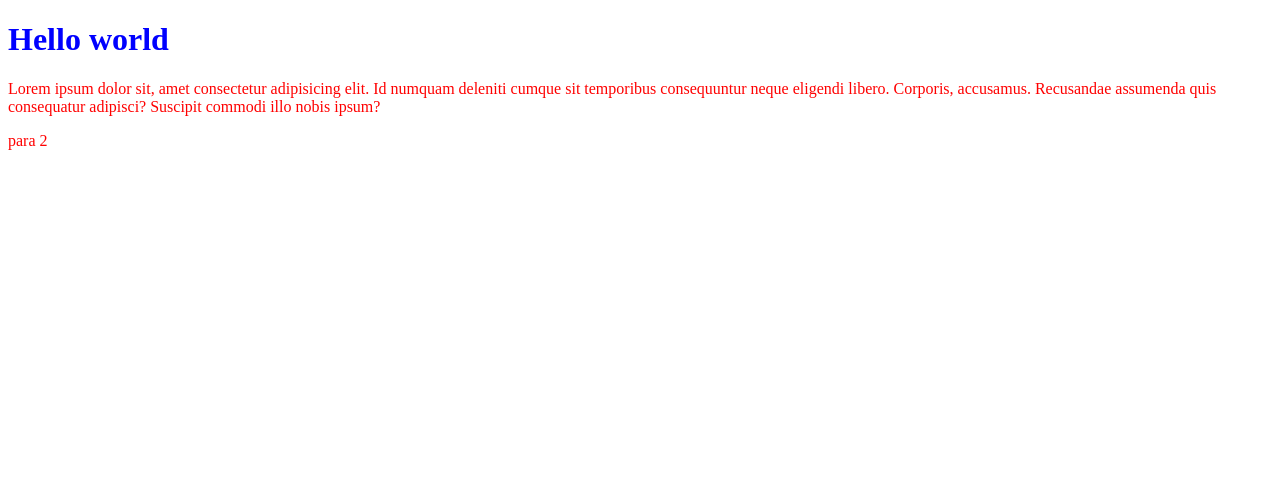
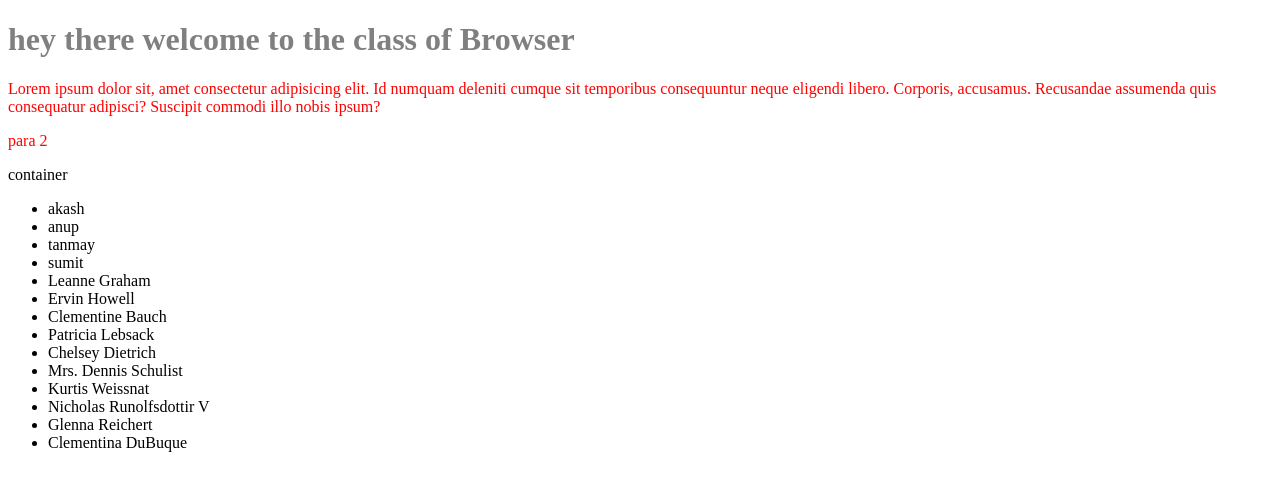
Before and after one commit to thakurutkarsh22/JavascriptBootcamp2, a plain HTML site: page LiveClass/8.Browser/index.html in a window 1280 px wide. Drawn offline with Linux system fonts and the light colour scheme.

Commit message:
Browser, fragments, CRUD operation on DOM.

```diff
--- a/LiveClass/10.Browser/script.js
+++ /dev/null
@@ -1,112 +0,0 @@
-// Things that we have noticed
-// 1. chrome works inside ram, when we open more tabs the ram is consumed.
-// 2. Ram only stores key value pairs (Objects)
-// 3. Window object talks about that particular tab. (Window object is a GLOBAL object)
-
-
-// A browser tab consists of
-/*
-    1. DOM: Document object Model (HTML)
-    2. JS: language for math and function
-    3. BOM: Browser object model -> it is a collection of function and variables that is provided by the browser so that
-    it can help the program (like calling youtube server through fetch());
-*/
-
-// ---------------- DOM TREE ----------------------
-
-/*
-// Dom visualizer Link: https://bioub.github.io/dom-visualizer/
-
-
-Question: why tree format of DOM?
-Answer: bec it stored relationships.
-
-TYPES of NODES:
-1. Element Node: (h1, html , head, title ... etc )
-2. Text Node: (real text and Blank space)
-3. Comment Node: (COmments inside the HTML)
-*/
-
-// ---------- CRUD operations on the DOM TREE -----
-/*
-    C- create
-    R- read
-    U- Update
-    D- Delete
-
-*/
-
-/*
-    Properties to lookout for
-    id,
-    className
-    classList
-    textContent
-    innerHtml
-    innerText
-*/
-
-// -------------------------- SELECTORS (getting the element, READING) ------------------
-
-// 1. getElementByID: (Very Very fast)
-/*
-const headingELement = document.getElementById("heading");
-console.dir(headingELement);
-*/
-
-// 2. getElementsByClassName
-
-/*
-const golfElements = document.getElementsByClassName("golf");
-console.log(golfElements);
-// golfElements -> HTMLCollection -> Array like data structure
-*/
-
-// 3. getElementsByTagName:
-
-/*
-const allParagraphsELements = document.getElementsByTagName("p");
-console.log(allParagraphsELements);
-
-//allParagraphsELements -> HTMLCollection -> Array like data structure
-
-*/
-
-
-// CSS SELECTORS (SLOW in nature)
-
-//4. querySelector -> we have to give CSS selector
-// it will only select the top most (1st) element
-
-/*
-const headingElement = document.querySelector("#heading")
-console.log(headingElement);
-
-const paraElement = document.querySelector(".sharma");
-console.log(paraElement);
-
-
-*/
-
-
-// 5. querySelectorAll -> it will give the list of elements
-
-/*
-const paraElements = document.querySelectorAll(".sharma");
-console.log(paraElements);
-
-paraElements -> NodeList -> array like element
-*/
-
-
-
-// TODO: HTMLCollection vs NodeList
-
-
-// -------------------------------- EDITING (update) --------------------------
-
-const headingELement = document.getElementById("heading");
-console.log(headingELement);
-
-headingELement.innerText = "Hello world"
-headingELement.style.color = "blue"
--- a/LiveClass/10.Browser/style.css
+++ /dev/null
@@ -1,15 +0,0 @@
-.sharma {
-    color: red;
-}
-
-#heading {
-    color: gray;
-}
-
-div p {
-
-}
-
-div p + div {
-
-}
--- a/LiveClass/10.Browser/index.html
+++ b/LiveClass/8.Browser/index.html
@@ -14,6 +14,20 @@
 
         <p id="para2" class="sharma golf">para 2</p>
 
+        <div id="container">
+            container
+        </div>
+
+        <!-- Un ordered list -->
+        <ul id="studentList">
+            <li>akash </li>
+            <li>anup </li>
+            <li>tanmay </li>
+            <li>sumit </li>
+        </ul>
+
+
+        <!-- hello -->
 
 
         <script src="./script.js"></script>
--- /dev/null
+++ b/LiveClass/8.Browser/script.js
@@ -0,0 +1,349 @@
+// Things that we have noticed
+// 1. chrome works inside ram, when we open more tabs the ram is consumed.
+// 2. Ram only stores key value pairs (Objects)
+// 3. Window object talks about that particular tab. (Window object is a GLOBAL object)
+
+
+// A browser tab consists of
+/*
+    1. DOM: Document object Model (HTML)
+    2. JS: language for math and function
+    3. BOM: Browser object model -> it is a collection of function and variables that is provided by the browser so that
+    it can help the program (like calling youtube server through fetch());
+*/
+
+// ---------------- DOM TREE ----------------------
+
+/*
+// Dom visualizer Link: https://bioub.github.io/dom-visualizer/
+
+
+Question: why tree format of DOM?
+Answer: bec it stored relationships.
+
+TYPES of NODES:
+1. Element Node: (h1, html , head, title, p ... etc )
+2. Text Node: (real text and Blank space)
+3. Comment Node: (COmments inside the HTML)
+*/
+
+// ---------- CRUD operations on the DOM TREE -----
+/*
+    C- create
+    R- read
+    U- Update
+    D- Delete
+
+*/
+
+/*
+    Properties to lookout for:
+
+    id,
+
+    className
+    classList
+
+    textContent
+    innerHtml
+    innerText
+
+
+    // TODO: by students (SCROLLING)
+
+    clientHeight
+    clientLeft
+    clientTop
+    clientWidth
+
+    offsetHeight
+    offsetLeft
+    offsetParent
+    offsetTop
+    offsetWidth
+
+
+
+*/
+
+// -------------------------- SELECTORS (getting the element, READING) ------------------
+
+// 1. getElementByID: (Very Very fast)
+/*
+const headingELement = document.getElementById("heading");
+console.dir(headingELement);
+*/
+
+// 2. getElementsByClassName
+
+/*
+const golfElements = document.getElementsByClassName("golf");
+console.log(golfElements);
+// golfElements -> HTMLCollection -> Array like data structure
+*/
+
+// 3. getElementsByTagName:
+
+/*
+const allParagraphsELements = document.getElementsByTagName("p");
+console.log(allParagraphsELements);
+
+//allParagraphsELements -> HTMLCollection -> Array like data structure
+
+*/
+
+
+// CSS SELECTORS (SLOW in nature)
+
+//4. querySelector -> we have to give CSS selector
+// it will only select the top most (1st) element
+
+/*
+const headingElement = document.querySelector("#heading")
+console.log(headingElement);
+
+const paraElement = document.querySelector(".sharma");
+console.log(paraElement);
+
+
+*/
+
+
+// 5. querySelectorAll -> it will give the list of elements
+
+/*
+const paraElements = document.querySelectorAll(".sharma");
+console.log(paraElements);
+
+paraElements -> NodeList -> array like element
+*/
+
+
+
+// TODO: HTMLCollection vs NodeList
+
+
+// -------------------------------- EDITING (update) --------------------------
+/*
+const headingELement = document.getElementById("heading");
+console.log(headingELement);
+
+headingELement.innerText = "Hello world"
+headingELement.style.color = "blue"
+*/
+
+
+// ------- TEXT -----------
+//  1.  innerHtml -> DANGEROUS; DO NOT USE IT
+// if you want to use it Sanatize it.
+/*
+const containerElement = document.getElementById("container");
+containerElement.innerHTML =  ` <p>hey I am a paragrah</p> <div> container inside container </div>`;
+*/
+
+// 2. innerText -> the format is preserved
+
+/*
+const containerElement = document.getElementById("container");
+containerElement.innerText =  ` hello I am paragraph
+
+2nd line
+
+3rd line    4th sentence
+
+`;
+
+*/
+
+
+// textContent -> the format is not Preserved
+/*
+const containerElement = document.getElementById("container");
+containerElement.textContent =  ` hello I am paragraph
+
+2nd line
+
+3rd line    4th sentence
+
+`;
+
+*/
+
+
+// why innerHTML is Dangerous
+// containerElement.innerHTML = ` <script> mallaciouscode() </script>  `
+
+
+// ------- CLass -----------
+
+/*
+const para2Element = document.getElementById("para2");
+// para2Element.className = "green"; // It will replace the classname before
+
+// it will not replace old classes
+para2Element.classList.add("green");
+
+console.log(para2Element.classList.contains("sharma")); // true
+console.log(para2Element.classList.contains("asdasdasdasdd")); // false
+para2Element.classList.contains("sharma") && para2Element.classList.remove("sharma");
+
+// toggle the class
+para2Element.classList.toggle("golf")
+// para2Element.classList.toggle("golf")
+
+*/
+
+
+// --------------------- Addition (Create) --------------------------
+
+/* ADDING DIV
+
+// 1. document.createElement
+
+const divElement = document.createElement("div");
+
+// 2. Editing the element
+divElement.classList.add("green");
+divElement.innerText = "hey I am a div element";
+
+// 3. add the new element in the EXISTING DOM.
+
+//--- WAY 1 APPEND:
+// document.body.append(divElement);
+
+
+//-- WAY 2 Inner HTML: (RARE)
+
+document.body.innerHTML = document.body.innerHTML +
+    ` <div class="green"> hey I am a div element </div>  `
+
+console.log(document.body.innerHTML);
+
+*/
+
+
+/*
+    ADDING LIST ITEM
+
+    const listOfStudentElement = document.getElementById("studentList");
+
+
+    // 1. create an element
+    const utkarshLIlement = document.createElement("li");
+
+    // 2. edit element
+    utkarshLIlement.innerText = "utkarsh"
+
+    // 3 add new element in the dom
+
+    // way 1:
+    // listOfStudentElement.append(utkarshLIlement);
+
+    // way2:
+
+    // listOfStudentElement.innerHTML += `<li> utkarsh </li>`
+
+*/
+
+// --------------------- - WAYS of INSERTION (WAY 1 ) -----------------
+
+/*
+const listOfStudentElement = document.getElementById("studentList");
+
+// 1. APPEND: add the item in the last INSIDE THE SELECTED LIST
+
+const utkarshStudent = document.createElement("li");
+utkarshStudent.innerHTML = "utkarh";
+
+listOfStudentElement.append(utkarshStudent);
+
+
+// 2. PREPEND : add the item in the front (INSIDE THE SELECTED LIST )
+
+const anushaStudent = document.createElement("li");
+anushaStudent.innerHTML = "anusha";
+
+listOfStudentElement.prepend(anushaStudent);
+
+
+// 3. BEFORE: add an item BEFORE the Selected LIST (OUTSIDE THE LIST)
+
+const headingOfStudent = document.createElement("h1");
+headingOfStudent.innerHTML = "STUDENT LIST";
+
+listOfStudentElement.before(headingOfStudent);
+
+
+// 4. AFTER: add an item AFTER the Selected LIST (OUTSIDE THE LIST)
+
+const outroElement = document.createElement("h5");
+outroElement.innerHTML = "********  END OF STUDENT LIST ******";
+
+
+listOfStudentElement.after(outroElement);
+
+
+// TODO: student : READ ABOUT insertAdjacentHTML/Text/Element
+// https://javascript.info/modifying-document#insertadjacenthtml-text-element
+
+*/
+
+
+// ---------------- DELETE -------------------
+/*
+const containerElement = document.getElementById("container");
+containerElement.remove();
+*/
+
+
+// ------------ PERFORMANCE ----------------
+// DOM Tree is created from top to bottom once again when we add a new item to the DOM.
+
+// PROBLEM:::
+const studentListElement = document.getElementById("studentList");
+const studentList = [
+    'Leanne Graham',
+    'Ervin Howell',
+    'Clementine Bauch',
+    'Patricia Lebsack',
+    'Chelsey Dietrich',
+    'Mrs. Dennis Schulist',
+    'Kurtis Weissnat',
+    'Nicholas Runolfsdottir V',
+    'Glenna Reichert',
+    'Clementina DuBuque'
+]
+/*
+
+for(let i = 0; i<studentList.length ;i++) {
+    const studentName = studentList[i];
+    // 1. create li element
+    const newStudentLiElement = document.createElement("li");
+    // 2. edit element
+    newStudentLiElement.innerHTML = studentName;
+    // 3. add this element in the dom
+    studentListElement.append(newStudentLiElement);
+}
+
+// ANALYSIS : 10 TImes we are touching/EDITING DOM
+// THere are 10 re-renders (DOM TREE CREATION FROM TOP TO BOTTO)
+*/
+
+
+// SOLUTION: FRAGMENT
+
+const fragmentElement = new DocumentFragment();
+
+for(let i = 0; i<studentList.length ;i++) {
+    const studentName = studentList[i];
+    // 1. create li element
+    const newStudentLiElement = document.createElement("li");
+    // 2. edit element
+    newStudentLiElement.innerHTML = studentName;
+    // 3. add this element in THE FRAGMENT
+    fragmentElement.append(newStudentLiElement);
+}
+
+studentListElement.append(fragmentElement);
+
+// ANALYSIS : 1 TImes we are touching/EDITING DOM
--- /dev/null
+++ b/LiveClass/8.Browser/style.css
@@ -0,0 +1,15 @@
+.sharma {
+    color: red;
+}
+
+#heading {
+    color: gray;
+}
+
+.red {
+    background-color: orange;
+}
+
+.green {
+    background-color: green;
+}
```
